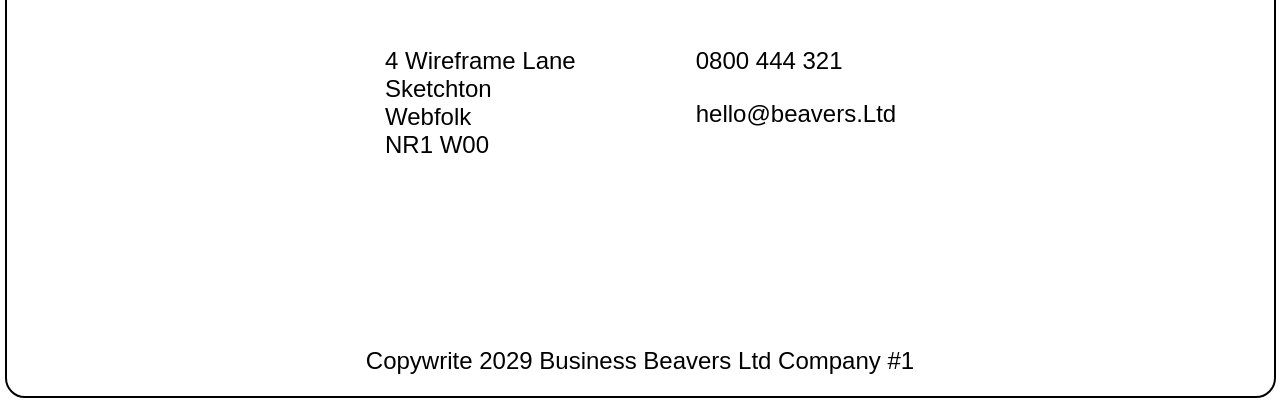
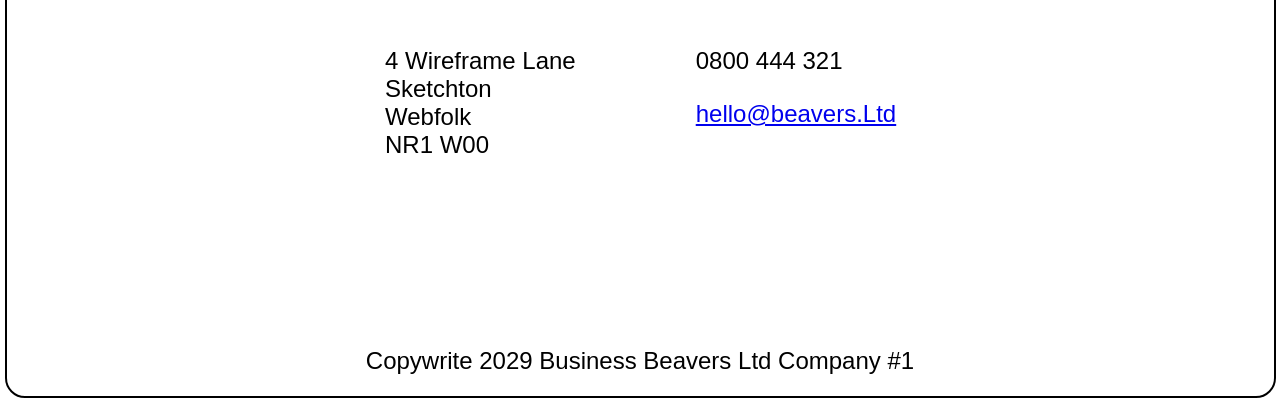
Before and after one commit to djsisson/business-beavers, a plain HTML site: page index.html in a window 1280 px wide. Shown: the part 395-800 px from the top of the page. Drawn offline with Linux system fonts and the light colour scheme.

Commit message:
Add Email

```diff
--- a/index.html
+++ b/index.html
@@ -23,7 +23,7 @@
         </div>
         <div class="contact">
           <div>0800 444 321</div>
-          <div>hello@beavers.Ltd</div>
+          <div><a href="mailto:hello@beavers.Ltd">hello@beavers.Ltd</a></div>
         </div>
       </div>
     </div>
```
